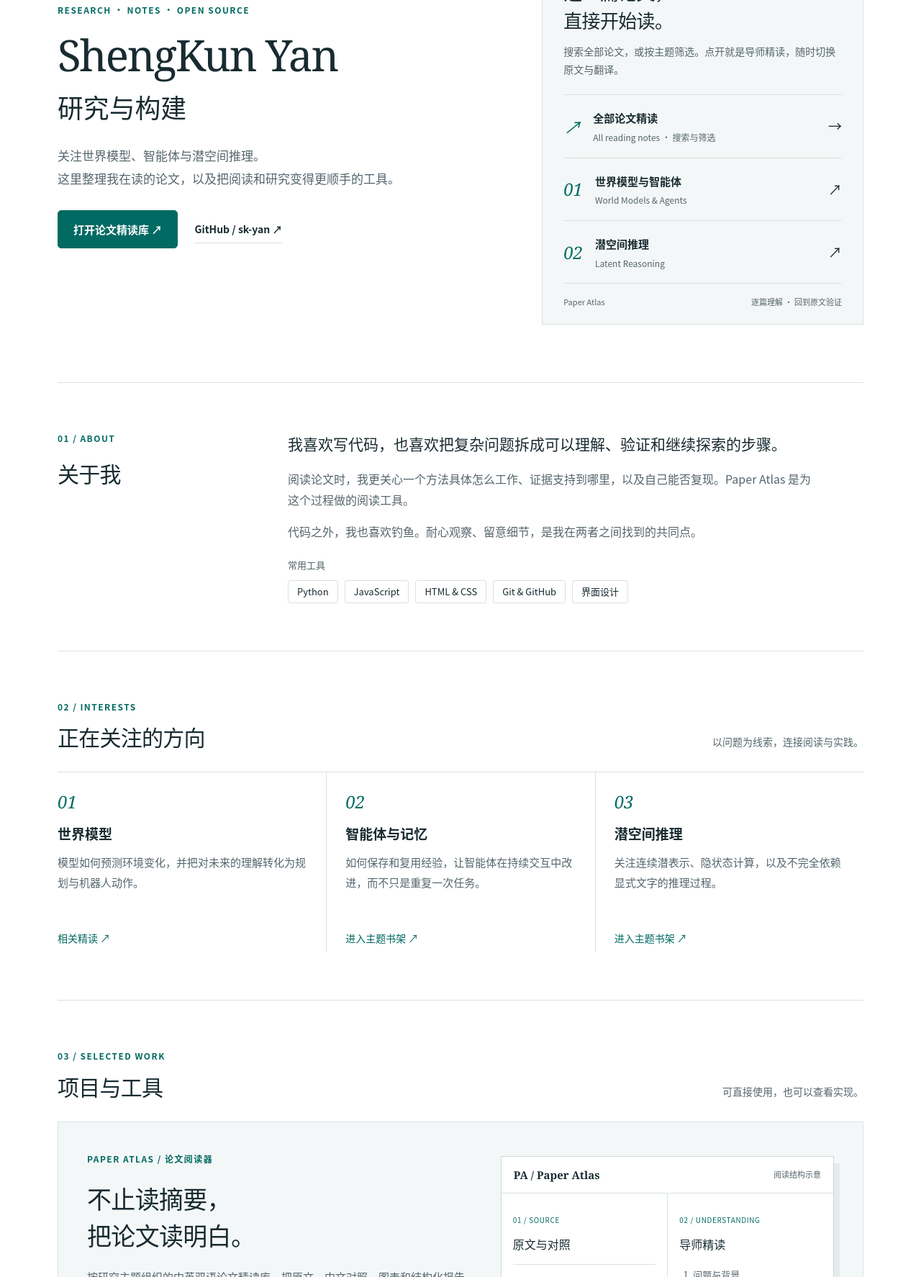
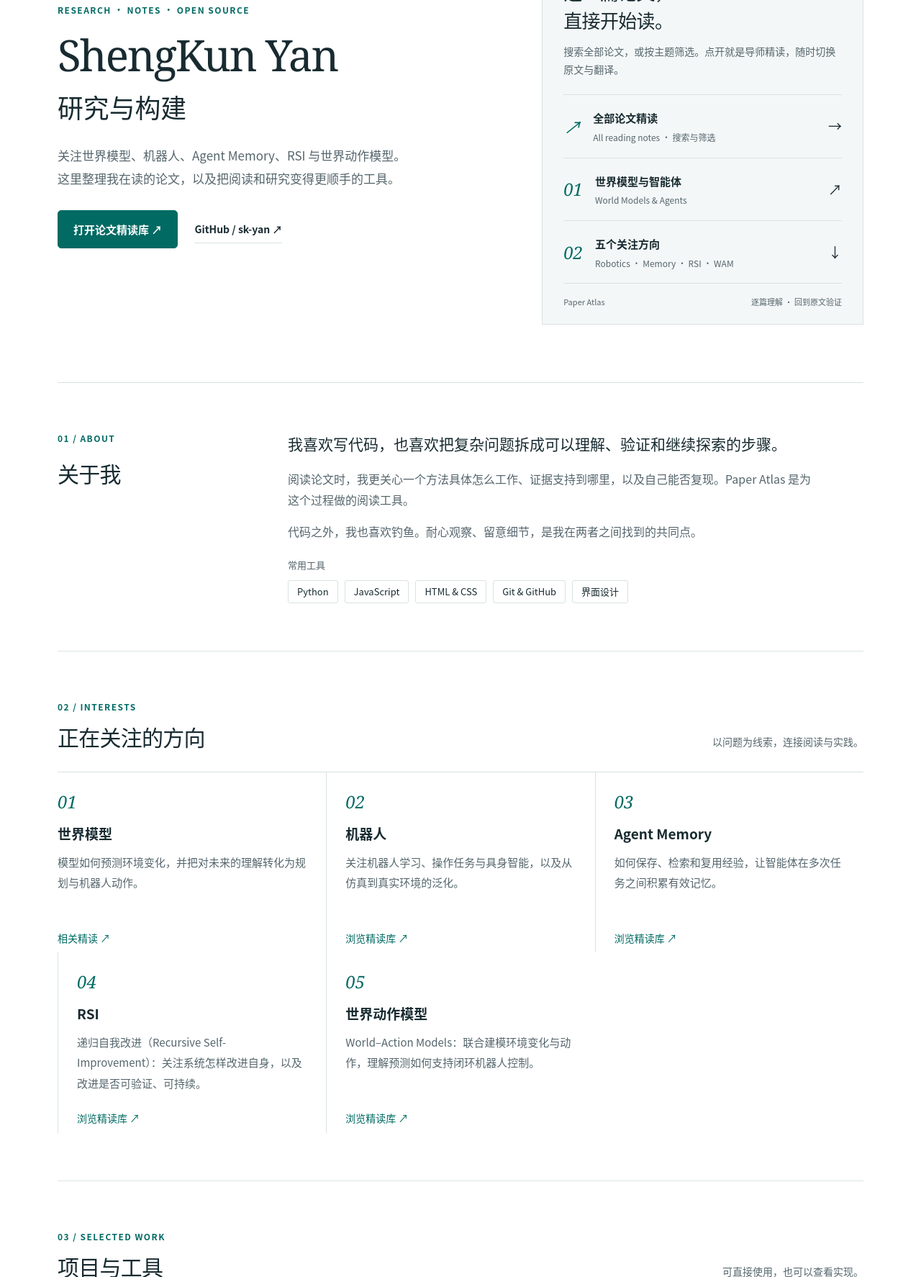
Before and after one commit to sk-yan/sk-yan.github.io, a plain HTML site: page index.html in a window 1280 px wide. Shown: the part 262-2036 px from the top of the page at 72% size. Drawn offline with Linux system fonts and the light colour scheme.

Commit message:
content(home): align five active research interests

```diff
--- a/index.html
+++ b/index.html
@@ -13,14 +13,16 @@
 <header><div class="wrap nav"><a class="brand" href="#top"><b aria-hidden="true">sy.</b> Ataraxia</a><nav aria-label="主导航"><a class="accent" href="/paper-reader/">论文精读</a><a href="#about">关于</a><a href="#research">研究方向</a><a href="#projects">项目</a><a href="#contact">联系</a></nav></div></header>
 <main id="main">
 <section class="wrap hero" id="top" aria-labelledby="name">
-<div><p class="eyebrow">RESEARCH · NOTES · OPEN SOURCE</p><h1 id="name">ShengKun Yan<span>研究与构建</span></h1><p class="intro">关注世界模型、智能体与潜空间推理。<br>这里整理我在读的论文，以及把阅读和研究变得更顺手的工具。</p><div class="actions"><a class="button" href="/paper-reader/">打开论文精读库 ↗</a><a class="text-link" href="https://github.com/sk-yan">GitHub / sk-yan ↗</a></div></div>
-<aside class="reading-index" aria-labelledby="index-title"><div class="index-top"><span>READING NOTES</span><span>持续整理</span></div><h2 id="index-title">选一篇论文，<br>直接开始读。</h2><p>搜索全部论文，或按主题筛选。点开就是导师精读，随时切换原文与翻译。</p><a class="index-row" href="/paper-reader/"><em>↗</em><span><strong>全部论文精读</strong><small>All reading notes · 搜索与筛选</small></span><i aria-hidden="true">→</i></a><a class="index-row" href="/paper-reader/collections/world-models/"><em>01</em><span><strong>世界模型与智能体</strong><small>World Models &amp; Agents</small></span><i aria-hidden="true">↗</i></a><a class="index-row" href="/paper-reader/collections/latent-reasoning/"><em>02</em><span><strong>潜空间推理</strong><small>Latent Reasoning</small></span><i aria-hidden="true">↗</i></a><div class="index-foot">Paper Atlas <span>逐篇理解 · 回到原文验证</span></div></aside>
+<div><p class="eyebrow">RESEARCH · NOTES · OPEN SOURCE</p><h1 id="name">ShengKun Yan<span>研究与构建</span></h1><p class="intro">关注世界模型、机器人、Agent Memory、RSI 与世界动作模型。<br>这里整理我在读的论文，以及把阅读和研究变得更顺手的工具。</p><div class="actions"><a class="button" href="/paper-reader/">打开论文精读库 ↗</a><a class="text-link" href="https://github.com/sk-yan">GitHub / sk-yan ↗</a></div></div>
+<aside class="reading-index" aria-labelledby="index-title"><div class="index-top"><span>READING NOTES</span><span>持续整理</span></div><h2 id="index-title">选一篇论文，<br>直接开始读。</h2><p>搜索全部论文，或按主题筛选。点开就是导师精读，随时切换原文与翻译。</p><a class="index-row" href="/paper-reader/"><em>↗</em><span><strong>全部论文精读</strong><small>All reading notes · 搜索与筛选</small></span><i aria-hidden="true">→</i></a><a class="index-row" href="/paper-reader/collections/world-models/"><em>01</em><span><strong>世界模型与智能体</strong><small>World Models &amp; Agents</small></span><i aria-hidden="true">↗</i></a><a class="index-row" href="#research"><em>02</em><span><strong>五个关注方向</strong><small>Robotics · Memory · RSI · WAM</small></span><i aria-hidden="true">↓</i></a><div class="index-foot">Paper Atlas <span>逐篇理解 · 回到原文验证</span></div></aside>
 </section>
 <section class="wrap section about" id="about"><div><p class="eyebrow">01 / ABOUT</p><h2>关于我</h2></div><div class="about-copy"><p class="lead">我喜欢写代码，也喜欢把复杂问题拆成可以理解、验证和继续探索的步骤。</p><p>阅读论文时，我更关心一个方法具体怎么工作、证据支持到哪里，以及自己能否复现。Paper Atlas 是为这个过程做的阅读工具。</p><p>代码之外，我也喜欢钓鱼。耐心观察、留意细节，是我在两者之间找到的共同点。</p><div id="skills" class="toolkit"><h3>常用工具</h3><ul><li>Python</li><li>JavaScript</li><li>HTML &amp; CSS</li><li>Git &amp; GitHub</li><li>界面设计</li></ul></div></div></section>
 <section class="wrap section" id="research"><div class="section-heading"><div><p class="eyebrow">02 / INTERESTS</p><h2>正在关注的方向</h2></div><p>以问题为线索，连接阅读与实践。</p></div><div class="research-grid">
 <article><em>01</em><h3>世界模型</h3><p>模型如何预测环境变化，并把对未来的理解转化为规划与机器人动作。</p><a href="/paper-reader/collections/world-models/">相关精读 ↗</a></article>
-<article><em>02</em><h3>智能体与记忆</h3><p>如何保存和复用经验，让智能体在持续交互中改进，而不只是重复一次任务。</p><a href="/paper-reader/collections/world-models/">进入主题书架 ↗</a></article>
-<article><em>03</em><h3>潜空间推理</h3><p>关注连续潜表示、隐状态计算，以及不完全依赖显式文字的推理过程。</p><a href="/paper-reader/collections/latent-reasoning/">进入主题书架 ↗</a></article>
+<article><em>02</em><h3>机器人</h3><p>关注机器人学习、操作任务与具身智能，以及从仿真到真实环境的泛化。</p><a href="/paper-reader/">浏览精读库 ↗</a></article>
+<article><em>03</em><h3>Agent Memory</h3><p>如何保存、检索和复用经验，让智能体在多次任务之间积累有效记忆。</p><a href="/paper-reader/">浏览精读库 ↗</a></article>
+<article><em>04</em><h3>RSI</h3><p>递归自我改进（Recursive Self-Improvement）：关注系统怎样改进自身，以及改进是否可验证、可持续。</p><a href="/paper-reader/">浏览精读库 ↗</a></article>
+<article><em>05</em><h3>世界动作模型</h3><p>World–Action Models：联合建模环境变化与动作，理解预测如何支持闭环机器人控制。</p><a href="/paper-reader/">浏览精读库 ↗</a></article>
 </div></section>
 <section class="wrap section" id="projects"><div class="section-heading"><div><p class="eyebrow">03 / SELECTED WORK</p><h2>项目与工具</h2></div><p>可直接使用，也可以查看实现。</p></div>
 <article class="featured">
```
